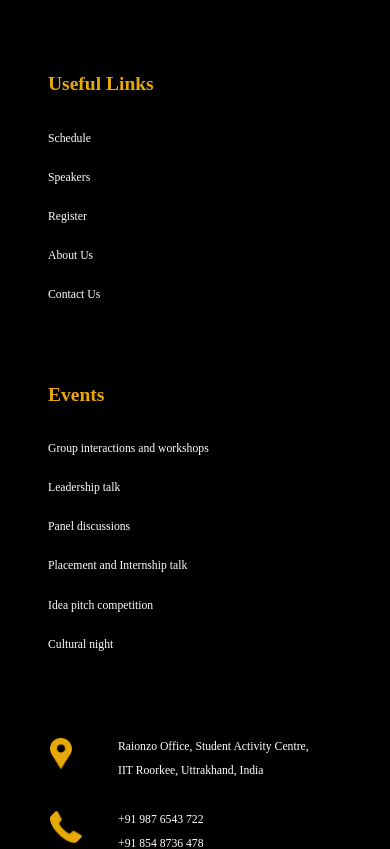
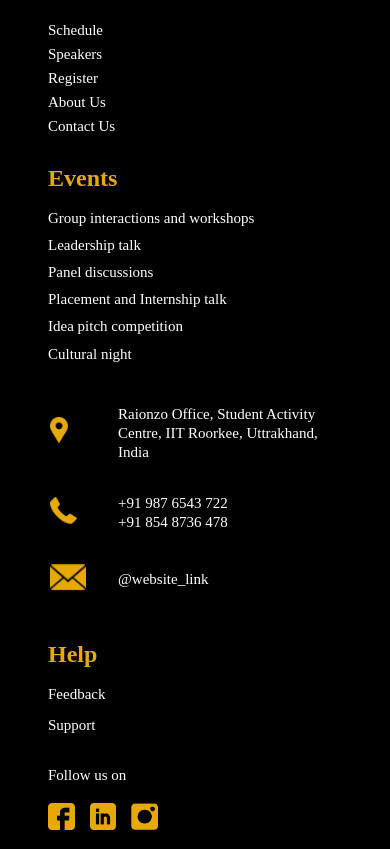
Before and after one commit to alumnicelliitr/Raionzo-website, a React (Create React App) app in the folder website/: page /Events in a window 390 px wide. Shown: the part 2303-3152 px from the top of the page. Built offline with nearby package versions, Linux system fonts and the light colour scheme.

Commit message:
footer height reduced in mobile view

```diff
--- a/website/src/components/Footer.js
+++ b/website/src/components/Footer.js
@@ -88,18 +88,18 @@ function Contact() {
 				<table>
 					<tbody>
 						<tr>
-							<td className="footer-contact-data"><img src={footeradd} className="contact-img" /></td>
+							<td className="footer-contact-data"><img src={footeradd} alt="Location" className="contact-img" /></td>
 							<td className="footer-contact-data">Raionzo Office, Student Activity Centre, IIT Roorkee, Uttrakhand, India</td>
 						</tr>
 						<tr>
-							<td className="footer-contact-data"><img src={footerno} className="contact-img" /></td>
+							<td className="footer-contact-data"><img src={footerno} alt="Phone" className="contact-img" /></td>
 							<td className="footer-contact-data">
 								<div className="conatct-no">+91 987 6543 722</div>
 								<div className="conatct-no">+91 854 8736 478</div>
 							</td>
 						</tr>
 						<tr>
-							<td className="footer-contact-data"><img src={footerweb} className="contact-img" /></td>
+							<td className="footer-contact-data"><img src={footerweb} alt="Website" className="contact-img" /></td>
 							<td className="footer-contact-data">@website_link</td>
 						</tr>
 					</tbody>
@@ -131,9 +131,9 @@ function Follow() {
 			<div className="footer-follow-cont footer-cont-all">
 				Follow us on
 				<div className="follow-links">
-					<img src={footerfb} className="follow-img" />
-					<img src={footerlinkedin} className="follow-img" />
-					<img src={footerinsta} className="follow-img" />
+					<img src={footerfb} alt="Facebook" className="follow-img" />
+					<img src={footerlinkedin} alt="LinkedIn" className="follow-img" />
+					<img src={footerinsta} alt="Instagram" className="follow-img" />
 				</div>
 			</div>
 		</div>
--- a/website/src/components/css/Footer.css
+++ b/website/src/components/css/Footer.css
@@ -123,6 +123,10 @@
 	.footer{
 		grid-template-columns: 35% 30% 35%;
 	}
+
+	.grid-item{
+		margin-bottom: 3em;
+	}
 }
 
 @media only screen and (max-width: 1010px){
@@ -146,8 +150,32 @@
 	}
 
 	.footer{
-		grid-template-columns: 60%;
+		grid-template-columns: 70%;
 		padding: 6em 5em 0em 5em;
+	}
+
+	.footer-list{
+		margin-top: 1.5em;
+	}
+
+	.footer-raionzo-cont{
+		margin-top: 1.2em;
+	}
+
+	.grid-item{
+		margin-bottom: 2em;
+	}
+
+	.footer-list-links{
+		height: 140px;
+	}
+
+	.footer-list-events{
+		height: 180px;
+	}
+
+	.footer-list-help{
+		height: 50px;
 	}
 }
 
@@ -156,19 +184,43 @@
 		display: none;
 	}
 
+	.contact-img, .follow-img{
+		height: 27px;
+	}
+
 	.footer{
-		grid-template-columns: 90%;
-		padding: 6em 4em 0em 4em;
+		grid-template-columns: 95%;
+		padding: 4em 3em 0em 3em;
 	}
 
 	.footer-cont-all{
-		font-size: 3vw;
+		font-size: 15px;
+		line-height: 19px;
 	}
 	.footer-raionzo-head{
-		font-size: 5vw;
+		font-size: 30px;
+		line-height: 36px;
 	}
 	.footer-subhead{
-		font-size: 5vw;
+		font-size: 24px;
+		line-height: 26px;
+	}
+	.footer-list-links{
+		height: 115px;
+	}
+
+	.footer-list-events{
+		height: 155px;
+	}
+	.grid-item{
+		margin-bottom: 1.5em;
+	}
+	.footer-list{
+		margin-top: 1.2em;
+	}
+
+	.footer-raionzo-cont{
+		margin-top: 1em;
 	}
 }
 
@@ -178,7 +230,6 @@
 	}
 
 	.footer{
-		grid-template-columns: 90%;
-		padding: 6em 3em 0em 3em;
+		grid-template-columns: 98%;
 	}
 }
```
